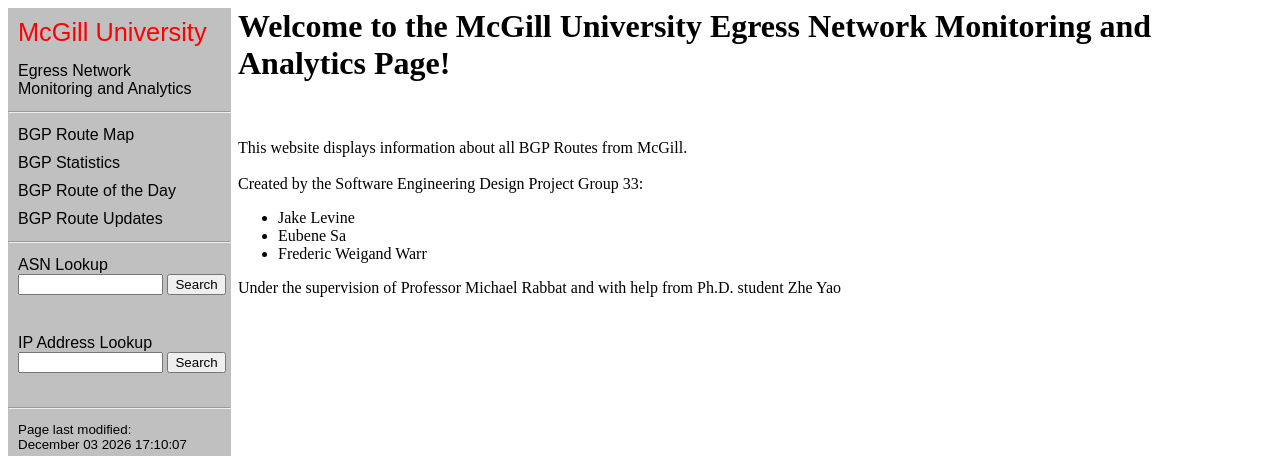
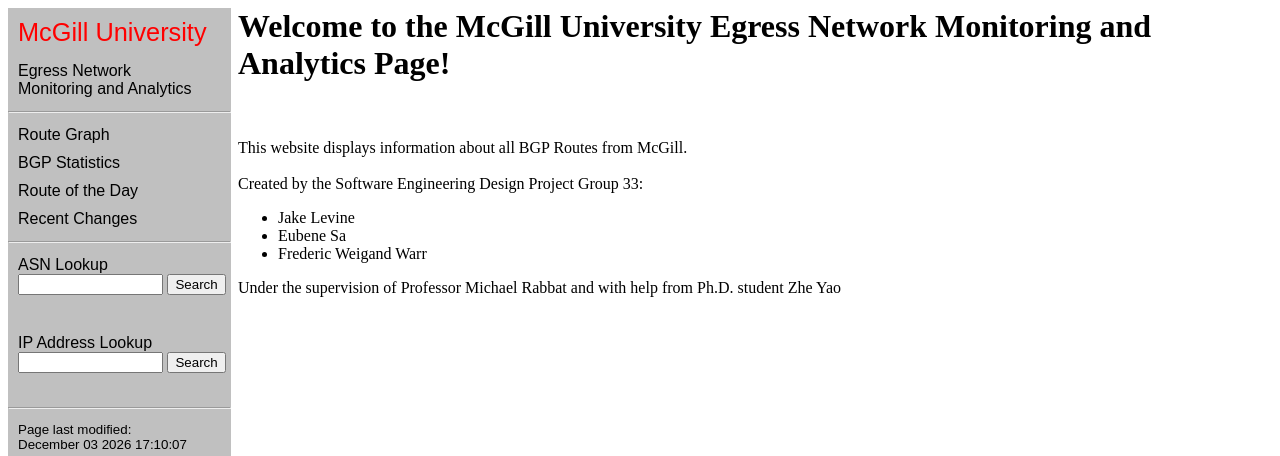
Before and after one commit to jgl2832/EgressNetwork, a PHP site: page /index.php in a window 1280 px wide. Shown: the top 456 px of the page. Run offline with PHP 8.4, Linux system fonts and the light colour scheme.

Commit message:
should be final

```diff
--- a/nav.php
+++ b/nav.php
@@ -68,10 +68,10 @@ function verifyASN(asn){
 
 	<hr>
 
-	<a href="map.php">BGP Route Map</a>
+	<a href="map.php">Route Graph</a>
 	<a href="bgp.php">BGP Statistics</a>
-	<a href="route.php">BGP Route of the Day</a>
-	<a href="updates.php">BGP Route Updates</a>
+	<a href="route.php">Route of the Day</a>
+	<a href="updates.php">Recent Changes</a>
 
 	<hr>
 
```
